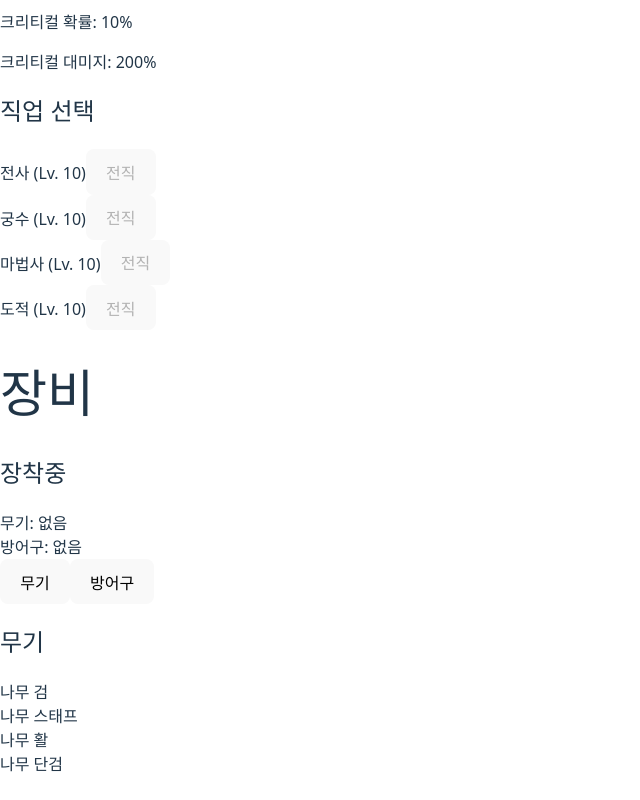
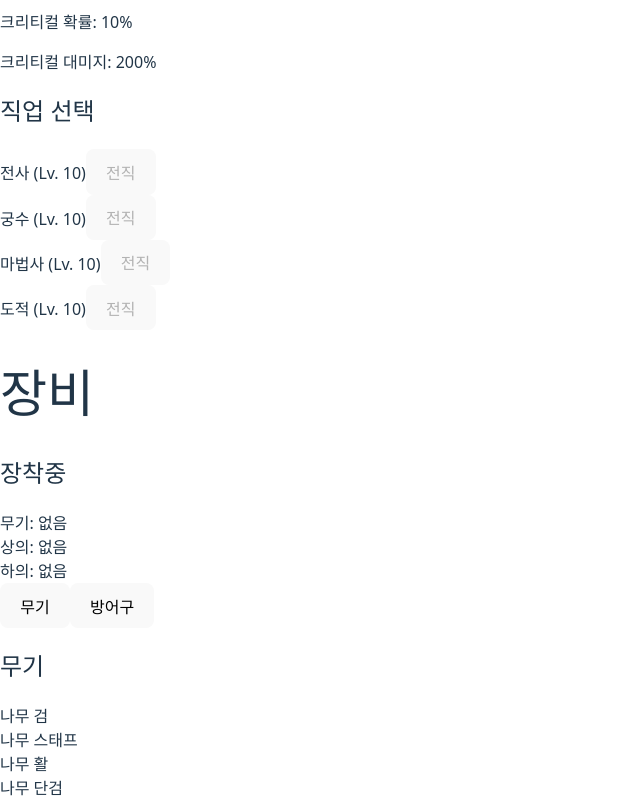
Before and after one commit to JinoPeanut/react-rpg-character-system, a React (Vite) app: page / in a window 1280 px wide. Shown: the part 826-1626 px from the top of the page, without its empty margins (0-640 px from the left). Before the commit the page ends 1602 px from the top, so only its background shows below. Built offline with nearby package versions, Linux system fonts and the light colour scheme.

Commit message:
9일차 리액트 + 타입스크립트 변환 및 장비 시스템 수정

```diff
--- a/src/data/equipments.ts
+++ b/src/data/equipments.ts
@@ -1,6 +1,6 @@
 import type { JobType } from "./jobs.js";
 
-export type EquipmentSlot = "weapon" | "armor"
+export type EquipmentSlot = "weapon" | "armorTop" | "armorBottom";
 
 type Equipment = {
     name: string,
@@ -9,35 +9,40 @@ type Equipment = {
     defense?: number,
     hp?: number,
     allowedJobs?: readonly JobType[],
+    slot: EquipmentSlot,
 }
 
 export const EQUIPMENTS: {
     weapon: Record<string, Equipment>,
-    armor: Record<string, Equipment>
+    armor: Record<string, Equipment>,
 } = {
     weapon: {
         woodenSword: {
             name: "나무 검",
             attack: 3,
             allowedJobs: ["warrior"],
+            slot: "weapon",
         },
 
         woodenStaff: {
             name: "나무 스태프",
             magic: 3,
             allowedJobs: ["mage"],
+            slot: "weapon",
         },
 
         woodenBow: {
             name: "나무 활",
             attack: 3,
             allowedJobs: ["archer"],
+            slot: "weapon",
         },
 
         woodenDagger: {
             name: "나무 단검",
             attack: 3,
             allowedJobs: ["thief"],
+            slot: "weapon",
         },
     },
 
@@ -46,12 +51,14 @@ export const EQUIPMENTS: {
             name: "천 상의",
             hp: 10,
             defense: 2,
+            slot: "armorTop",
         },
 
         clothBottom: {
             name: "천 하의",
             hp: 10,
             defense: 2,
+            slot: "armorBottom",
         }
     }
 } as const
--- a/src/features/characters/components/DerivedStatsPanel.jsx
+++ b/src/features/characters/components/DerivedStatsPanel.tsx
@@ -25,7 +25,7 @@ function DerivedStatsPanel() {
             <p>HP: {hp.toFixed(0)}</p>
             <p>방어력: {defense.toFixed(2)}</p>
             <p>크리티컬 확률: {(critChance * 100).toFixed(0)}%</p>
-            <p>크리티컬 대미지: {critDamage * 100}%</p>
+            <p>크리티컬 대미지: {(critDamage * 100).toFixed(0)}%</p>
         </div>
     )
 }
--- a/src/features/characters/components/EquipmentTabs.tsx
+++ b/src/features/characters/components/EquipmentTabs.tsx
@@ -7,6 +7,7 @@ export default function EquipmentTabs() {
     const [tab, setTab] = useState<"weapon" | "armor">("weapon")
 
     const equipItem = useCharacterStore((s) => s.equipItem)
+    const equipped = useCharacterStore((s) => s.equippedItems)
 
     const items = Object.entries(EQUIPMENTS[tab])
 
@@ -25,14 +26,17 @@ export default function EquipmentTabs() {
 
             <h2>{tab === "weapon" ? "무기" : "방어구"}</h2>
 
-            {items.map(([id, item]) => (
-                <div
-                    key={id}
-                    onClick={() => equipItem(tab, id)}
-                >
-                    {item.name}
-                </div>
-            ))}
+            {items.map(([id, item]) => {
+                const isEquipped = equipped.weapon === id
+                return (
+                    <div
+                        key={id}
+                        onClick={() => equipItem(id)}
+                    >
+                        {item.name} {isEquipped && "(장착중)"}
+                    </div>
+                )
+            })}
 
         </div>
     )
--- a/src/features/characters/components/EquippedItems.tsx
+++ b/src/features/characters/components/EquippedItems.tsx
@@ -1,23 +1,55 @@
+import { EQUIPMENTS } from "../../../data/equipments";
 import { useCharacterStore } from "../store/characterStore"
 
 export default function EquippedItems() {
 
-    const equipped = useCharacterStore((s) => s.equippedItems)
-    const unEquipItem = useCharacterStore((s) => s.unEquipItem)
+    const equipped = useCharacterStore((s) => s.equippedItems);
+    const unEquipItem = useCharacterStore((s) => s.unEquipItem);
+
+    const weapon = equipped.weapon
+        ? EQUIPMENTS.weapon[equipped.weapon]
+        : null
+
+    const armorTop = equipped.armorTop
+        ? EQUIPMENTS.armor[equipped.armorTop]
+        : null
+
+    const armorBottom = equipped.armorBottom
+        ? EQUIPMENTS.armor[equipped.armorBottom]
+        : null
 
     return (
         <div>
 
             <h2>장착중</h2>
 
-            <div onClick={() => unEquipItem("weapon")}>
-                무기: {equipped.weapon ?? "없음"}
+            <div>
+                무기: {weapon ? weapon.name : "없음"}
+                {weapon && (
+                    <button onClick={() => unEquipItem("weapon")}>
+                        해제
+                    </button>
+                )}
             </div>
 
-            <div onClick={() => unEquipItem("armor")}>
-                방어구: {equipped.armor ?? "없음"}
+            <div>
+                상의: {armorTop ? armorTop.name : "없음"}
+                {armorTop && (
+                    <button onClick={() => unEquipItem("armorTop")}>
+                        해제
+                    </button>
+                )}
             </div>
 
-        </div>
+            <div>
+                하의: {armorBottom ? armorBottom.name : "없음"}
+                {armorBottom && (
+                    <button onClick={() => unEquipItem("armorBottom")}>
+                        해제
+                    </button>
+                )}
+            </div>
+
+        </div >
     )
 }
--- a/src/features/characters/store/characterStore.ts
+++ b/src/features/characters/store/characterStore.ts
@@ -7,11 +7,12 @@ import type { Stats } from "../../../types/stats";
 import type { JobType } from "../../../data/jobs";
 import type { WeaponId, ArmorId } from "../../../data/equipments";
 
-type EquipmentSlot = "weapon" | "armor";
+type EquipmentSlot = "weapon" | "armorTop" | "armorBottom";
 
 type EquippedItems = {
     weapon: WeaponId | null,
-    armor: ArmorId | null,
+    armorTop: ArmorId | null,
+    armorBottom: ArmorId | null,
 }
 
 type CharacterState = {
@@ -32,7 +33,7 @@ type CharacterState = {
 
     changeJob: (jobKey: JobType) => void;
 
-    equipItem: (slot: EquipmentSlot, itemId: WeaponId | ArmorId) => void;
+    equipItem: (itemId: WeaponId | ArmorId) => void;
     unEquipItem: (slot: EquipmentSlot) => void;
 
     increaseStat: (stat: keyof Stats) => void;
@@ -93,13 +94,20 @@ export const useCharacterStore = create<CharacterState>((set, get) => ({
     // 기본 장착 장비
     equippedItems: {
         weapon: null,
-        armor: null,
+        armorTop: null,
+        armorBottom: null,
     },
 
     //장비 장착 함수
-    equipItem: (slot: EquipmentSlot, itemId: WeaponId | ArmorId) => {
+    equipItem: (itemId: WeaponId | ArmorId) => {
         const job = get().job;
-        const item = EQUIPMENTS[slot][itemId];
+        let item;
+
+        if (itemId in EQUIPMENTS.weapon) {
+            item = EQUIPMENTS.weapon[itemId as WeaponId];
+        } else {
+            item = EQUIPMENTS.armor[itemId as ArmorId];
+        }
 
         if (!item) return;
 
@@ -107,6 +115,8 @@ export const useCharacterStore = create<CharacterState>((set, get) => ({
             console.log("이 직업은 장착할 수 없습니다");
             return;
         }
+
+        const slot: EquipmentSlot = item.slot;
 
         set((state) => ({
             equippedItems: {
@@ -116,7 +126,7 @@ export const useCharacterStore = create<CharacterState>((set, get) => ({
         }))
     },
 
-    unEquipItem: (slot) => {
+    unEquipItem: (slot: EquipmentSlot) => {
         set((state) => ({
             equippedItems: {
                 ...state.equippedItems,
--- a/src/features/characters/systems/calculateDerivedStats.ts
+++ b/src/features/characters/systems/calculateDerivedStats.ts
@@ -6,7 +6,8 @@ import type { Stats } from "../../../types/stats.js";
 
 type EquippedItems = {
     weapon: WeaponId | null,
-    armor: ArmorId | null,
+    armorTop: ArmorId | null,
+    armorBottom: ArmorId | null,
 }
 
 type DerivedStats = {
@@ -31,15 +32,20 @@ export function calculateDerivedStats(
         ? EQUIPMENTS.weapon[equippedItems.weapon]
         : undefined
 
-    const armor = equippedItems.armor
-        ? EQUIPMENTS.armor[equippedItems.armor]
+    const armorTop = equippedItems.armorTop
+        ? EQUIPMENTS.armor[equippedItems.armorTop]
+        : undefined
+
+    const armorBottom = equippedItems.armorBottom
+        ? EQUIPMENTS.armor[equippedItems.armorBottom]
         : undefined
 
     const attack = jobData.attackFormula(stats) + (weapon?.attack ?? 0);
 
     const magic = jobData.magicFormula(stats) + (weapon?.magic ?? 0);
 
-    const defense = jobData.defenseFormula(stats) + (armor?.defense ?? 0);
+    const defense =
+        jobData.defenseFormula(stats) + (armorTop?.defense ?? 0) + (armorBottom?.defense ?? 0);
 
     const hp = jobData.hpFormula(level, jobData, stats);
     const critChance = jobData.baseCritChance;
```
